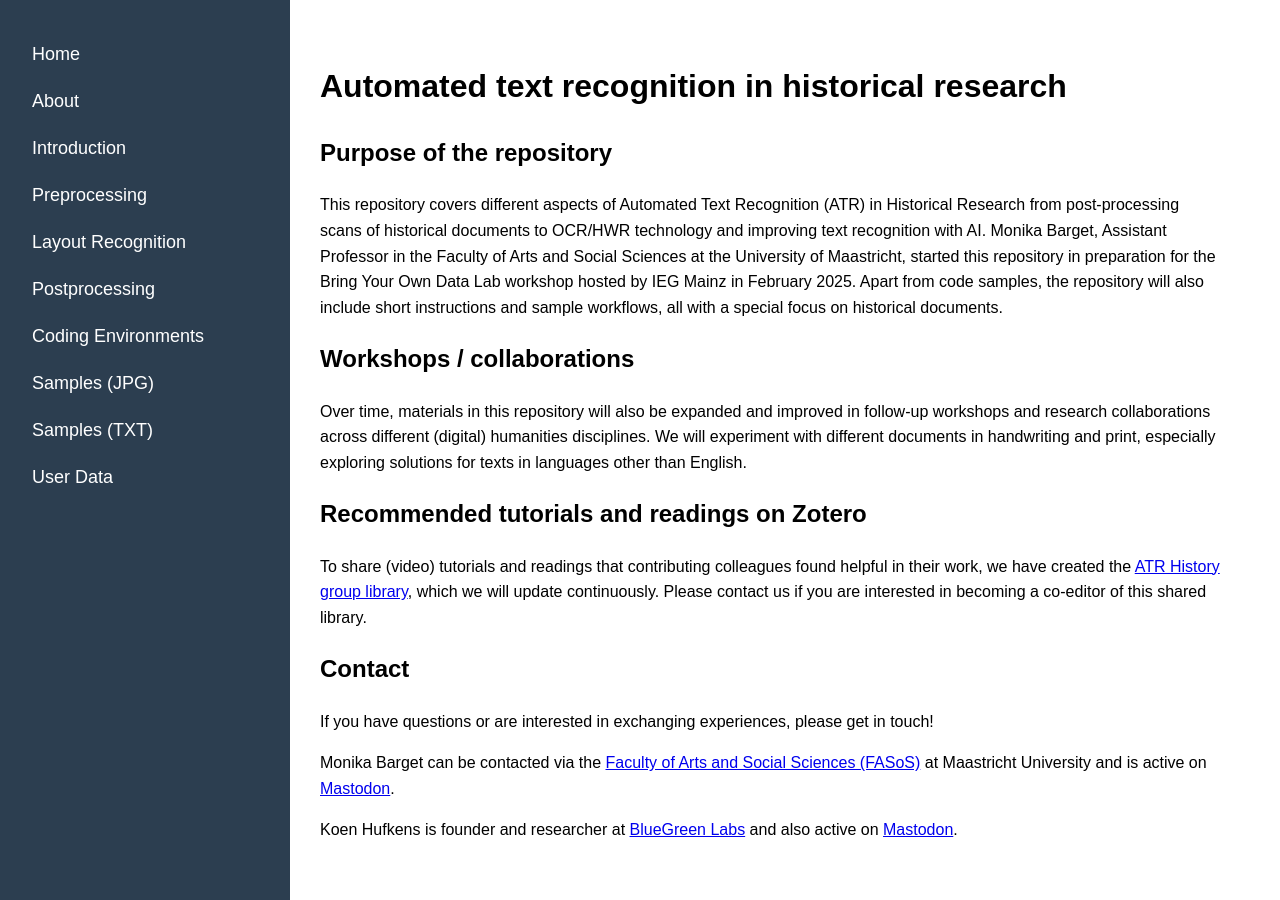
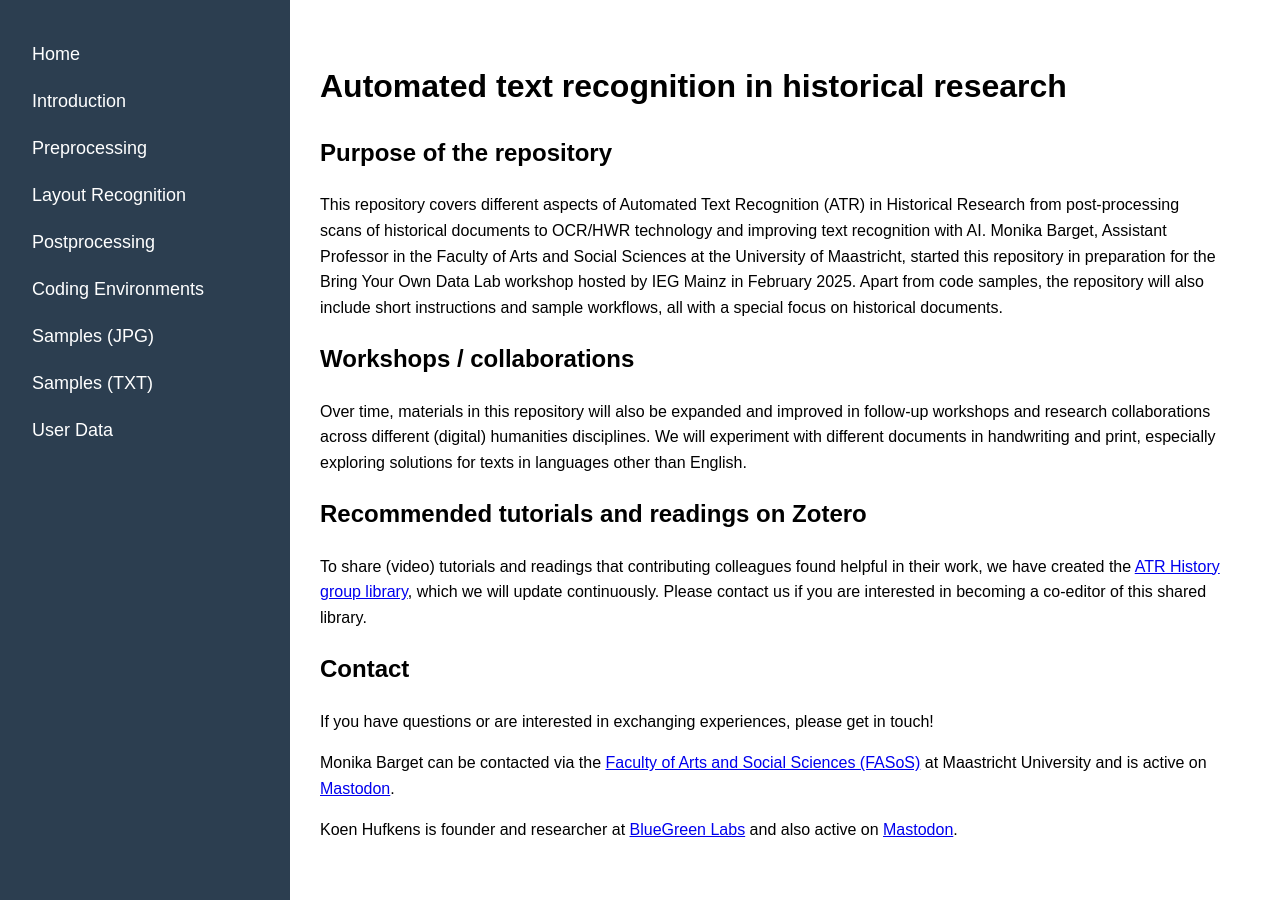
Before and after one commit to stwagner07/atr-historical-research, a Jekyll site: the page built from README.md, in a window 1280 px wide. Built offline with Jekyll 4.4.1, drawn with Linux system fonts in a browser that asks for light colours; our own code applies the rules of GitHub Pages for plain Markdown files.

Commit message:
page deleted

```diff
--- a/_layouts/default.html
+++ b/_layouts/default.html
@@ -12,7 +12,6 @@
     <nav>
         <ul>
             <li><a href="{{ "/" | relative_url }}">Home</a></li>
-            <li><a href="{{ "/about" | relative_url }}">About</a></li>
             <li><a href="{{ "/docs/intro" | relative_url }}">Introduction</a></li>
             <li><a href="{{ "/docs/preprocessing" | relative_url }}">Preprocessing</a></li>
             <li><a href="{{ "/docs/layoutrecognition" | relative_url }}">Layout Recognition</a></li>
```
